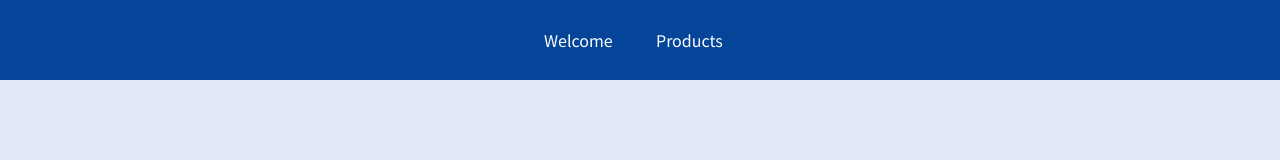
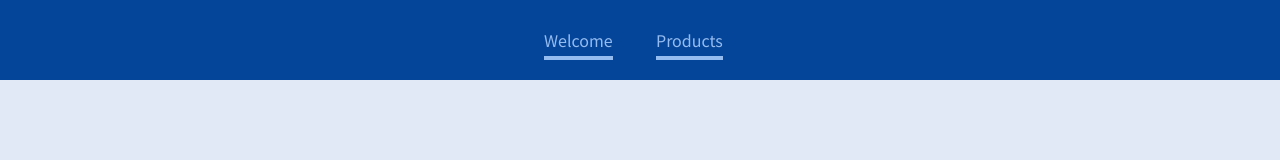
Before and after one commit to sioksohn/react-router-dom-v6-practice, a JavaScript app: page /welcome in a window 1280 px wide. Shown: the top 160 px of the page. Built offline with nearby package versions, Linux system fonts and the light colour scheme.

Commit message:
Chansge NavLink activeClassName to className @MainHeader

```diff
--- a/src/App.js
+++ b/src/App.js
@@ -12,9 +12,8 @@ function App() {
       <main>
         <Routes>
           <Route path="/welcome" element={<Welcome />} />
-          <Route path="/products/*" element={<Products />} />
+          <Route path="/products" element={<Products />} />
           <Route path="/products/:productId" element={<ProductDetail />} />
-          <Route path="/products/edit" element={<p>edit</p>} />
         </Routes>
       </main>
     </div>
--- a/src/components/MainHeader.js
+++ b/src/components/MainHeader.js
@@ -8,12 +8,15 @@ const MainHeader = () => {
       <nav>
         <ul>
           <li>
-            <NavLink activeClassName={classes.active} to="/welcome">
+            <NavLink
+              className={(navData) => (navData.isActive ? classes.active : "")}
+              to="/welcome"
+            >
               Welcome
             </NavLink>
           </li>
           <li>
-            <NavLink activeClassName={classes.active} to="/products">
+            <NavLink className={classes.active} to="/products">
               Products
             </NavLink>
           </li>
```
